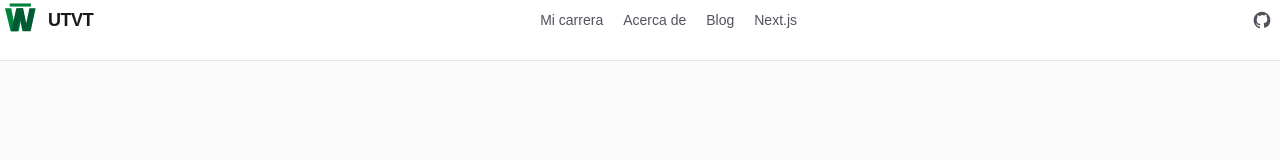
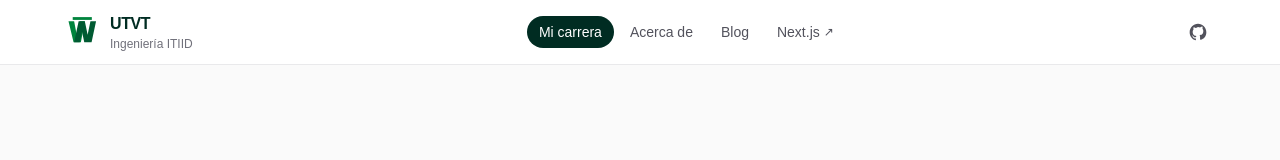
Before and after one commit to KikeGonRam/next-laboratorio, a Next.js app in the folder first-steps/: page / in a window 1280 px wide. Shown: the top 160 px of the page. Built offline with nearby package versions, Linux system fonts and the light colour scheme.

Commit message:
Correcion y mejorar

```diff
--- /dev/null
+++ b/first-steps/app/components/layout/Header.tsx
@@ -0,0 +1,49 @@
+import Link from "next/link";
+import Navigation from "@/app/components/utils/Navigation";
+
+function Header() {
+
+    return (
+        <header className="sticky top-0 z-50 border-b border-zinc-200/80 bg-white/85 px-6 backdrop-blur-md sm:px-10 lg:px-16">
+            <div className="mx-auto flex max-w-6xl flex-wrap items-center justify-between gap-x-6 gap-y-3 py-3 sm:h-16 sm:flex-nowrap sm:py-0">
+                <Link
+                    href="/"
+                    className="group flex items-center gap-2.5 rounded-md focus-visible:outline-2 focus-visible:outline-offset-4 focus-visible:outline-cyan-600"
+                    aria-label="UTVT, inicio"
+                >
+                    <svg
+                        className="h-9 w-9 transition-transform duration-200 group-hover:scale-105"
+                        viewBox="0 0 64 64"
+                        fill="none"
+                        xmlns="http://www.w3.org/2000/svg"
+                        aria-hidden="true"
+                    >
+                        <path d="M8 13H18L23 39L28 13H37L30 50H17L8 13Z" fill="#00843D" />
+                        <path d="M26 13H37L42 37L47 13H57L49 50H36L32 31L28 50H18L26 13Z" fill="#005A32" />
+                        <path d="M18 8H47" stroke="#00843D" strokeWidth="5" strokeLinecap="square" />
+                    </svg>
+                    <span className="leading-tight">
+                        <span className="block text-base font-bold tracking-tight text-emerald-950">UTVT</span>
+                        <span className="block text-xs font-medium text-zinc-500">Ingeniería ITIID</span>
+                    </span>
+                </Link>
+
+                <Navigation />
+
+                <a
+                    href="https://github.com/vercel/next.js/"
+                    target="_blank"
+                    rel="noopener noreferrer"
+                    className="inline-flex h-9 w-9 items-center justify-center rounded-full text-zinc-600 transition-colors hover:bg-zinc-100 hover:text-zinc-950 focus-visible:outline-2 focus-visible:outline-offset-2 focus-visible:outline-cyan-600"
+                    aria-label="Repositorio de GitHub (se abre en una pestaña nueva)"
+                >
+                    <svg className="h-5 w-5" viewBox="0 0 24 24" fill="currentColor" aria-hidden="true">
+                        <path fillRule="evenodd" d="M12 2C6.477 2 2 6.578 2 12.23c0 4.522 2.865 8.352 6.839 9.707.5.094.682-.22.682-.49 0-.24-.009-.877-.014-1.722-2.782.617-3.369-1.373-3.369-1.373-.455-1.184-1.11-1.5-1.11-1.5-.908-.637.069-.624.069-.624 1.004.073 1.532 1.056 1.532 1.056.892 1.566 2.34 1.114 2.91.852.091-.665.349-1.114.635-1.37-2.22-.26-4.555-1.14-4.555-5.073 0-1.12.39-2.035 1.03-2.753-.104-.26-.446-1.308.098-2.726 0 0 .84-.276 2.75 1.051A9.284 9.284 0 0 1 12 6.13a9.27 9.27 0 0 1 2.504.35c1.91-1.327 2.748-1.051 2.748-1.051.546 1.418.203 2.466.1 2.726.64.718 1.028 1.633 1.028 2.753 0 3.943-2.34 4.81-4.568 5.066.359.32.679.95.679 1.915 0 1.383-.012 2.498-.012 2.837 0 .273.18.59.688.489C19.14 20.578 22 16.75 22 12.23 22 6.578 17.523 2 12 2Z" clipRule="evenodd" />
+                    </svg>
+                </a>
+            </div>
+        </header>
+    );
+}
+
+export default Header;
--- a/first-steps/app/components/layout/header.tsx
+++ /dev/null
@@ -1,78 +0,0 @@
-import Link from "next/link";
-
-function Header() {
-  return (
-
-<header className="flex w-full flex-wrap items-center justify-between gap-x-6 gap-y-4 border-b border-zinc-200 pb-5 dark:border-zinc-800">
-            <Link
-                href="/"
-                className="group flex items-center gap-2 text-lg font-semibold tracking-tight text-zinc-900 dark:text-white"
-                aria-label="UTVT, inicio"
-            >
-                <svg
-                    className="h-10 w-10 transition-transform duration-200 group-hover:scale-105"
-                    viewBox="0 0 64 64"
-                    fill="none"
-                    xmlns="http://www.w3.org/2000/svg"
-                    role="img"
-                    aria-label="UTVT"
-                >
-                    <path
-                        d="M8 13H18L23 39L28 13H37L30 50H17L8 13Z"
-                        fill="#00843D"
-                    />
-
-                    <path
-                        d="M26 13H37L42 37L47 13H57L49 50H36L32 31L28 50H18L26 13Z"
-                        fill="#005A32"
-                    />
-
-                    <path
-                        d="M18 8H47"
-                        stroke="#00843D"
-                        strokeWidth="5"
-                        strokeLinecap="square"
-                    />
-                </svg>
-                <span>UTVT</span>
-            </Link>
-
-            <nav aria-label="Navegacion principal" className="order-3 w-full sm:order-0 sm:w-auto">
-                <ul className="flex items-center gap-5 overflow-x-auto text-sm font-medium text-zinc-600 dark:text-zinc-400">
-                    <li>
-                        <Link href="/">
-                            Mi carrera
-                        </Link>
-                    </li>
-                    <li>
-                        <Link href="/about">
-                            Acerca de
-                        </Link>
-                    </li>
-
-                    <li>
-                        <Link href="/blog">
-                            Blog
-                        </Link>
-                    </li>
-
-                    <li><a className="whitespace-nowrap transition-colors hover:text-cyan-600 dark:hover:text-cyan-400" href="https://nextjs.org/docs/app/getting-started/project-structure">Next.js</a></li>
-                </ul>
-            </nav>
-
-            <div className="flex items-center gap-2">
-                <a
-                    href="https://github.com/vercel/next.js/"
-                    className="inline-flex h-9 w-9 items-center justify-center rounded-md text-zinc-600 transition-colors hover:bg-zinc-100 hover:text-zinc-950 dark:text-zinc-400 dark:hover:bg-zinc-800 dark:hover:text-white"
-                    aria-label="Repositorio de GitHub"
-                >
-                    <svg className="h-5 w-5" viewBox="0 0 24 24" fill="currentColor" aria-hidden="true">
-                        <path fillRule="evenodd" d="M12 2C6.477 2 2 6.578 2 12.23c0 4.522 2.865 8.352 6.839 9.707.5.094.682-.22.682-.49 0-.24-.009-.877-.014-1.722-2.782.617-3.369-1.373-3.369-1.373-.455-1.184-1.11-1.5-1.11-1.5-.908-.637.069-.624.069-.624 1.004.073 1.532 1.056 1.532 1.056.892 1.566 2.34 1.114 2.91.852.091-.665.349-1.114.635-1.37-2.22-.26-4.555-1.14-4.555-5.073 0-1.12.39-2.035 1.03-2.753-.104-.26-.446-1.308.098-2.726 0 0 .84-.276 2.75 1.051A9.284 9.284 0 0 1 12 6.13a9.27 9.27 0 0 1 2.504.35c1.91-1.327 2.748-1.051 2.748-1.051.546 1.418.203 2.466.1 2.726.64.718 1.028 1.633 1.028 2.753 0 3.943-2.34 4.81-4.568 5.066.359.32.679.95.679 1.915 0 1.383-.012 2.498-.012 2.837 0 .273.18.59.688.489C19.14 20.578 22 16.75 22 12.23 22 6.578 17.523 2 12 2Z" clipRule="evenodd" />
-                    </svg>
-                </a>
-            </div>
-        </header>
-  );
-}
-
-export default Header;
--- /dev/null
+++ b/first-steps/app/components/utils/Navigation.tsx
@@ -0,0 +1,19 @@
+import NavigationLink from "@/app/components/utils/NavigationLink";
+import { navigationItems } from "@/app/data/navigation-items";
+
+function Navigation() {
+
+    return (
+        <nav aria-label="Navegación principal" className="order-3 -mx-6 w-[calc(100%+3rem)] overflow-x-auto px-6 sm:order-0 sm:mx-0 sm:w-auto sm:px-0">
+            <ul className="flex items-center gap-1 text-sm font-medium text-zinc-600">
+                {navigationItems.map((item) => (
+                    <li key={item.href}>
+                        <NavigationLink {...item} />
+                    </li>
+                ))}
+            </ul>
+        </nav>
+    );
+}
+
+export default Navigation;
--- /dev/null
+++ b/first-steps/app/components/utils/NavigationLink.tsx
@@ -0,0 +1,59 @@
+"use client";
+
+import Link from "next/link";
+import { usePathname } from "next/navigation";
+import type { NavigationItem } from "@/app/types/navigation";
+
+const baseClassName = `
+    inline-flex
+    items-center
+    gap-1
+    whitespace-nowrap
+    rounded-full
+    px-3
+    py-1.5
+    transition-colors
+    focus-visible:outline-2
+    focus-visible:outline-offset-2
+    focus-visible:outline-cyan-600
+`;
+
+function NavigationLink({ href, label, external }: NavigationItem) {
+
+    const pathname = usePathname();
+
+    if (external) {
+        return (
+            <a
+                href={href}
+                target="_blank"
+                rel="noopener noreferrer"
+                className={`${baseClassName} hover:bg-zinc-100 hover:text-emerald-800`}
+            >
+                {label}
+                <span aria-hidden="true" className="text-xs">↗</span>
+                <span className="sr-only">(se abre en una pestaña nueva)</span>
+            </a>
+        );
+    }
+
+    const isActive =
+        pathname === href ||
+        (href !== "/" && pathname.startsWith(`${href}/`));
+
+    const className = `
+        ${baseClassName}
+        ${isActive
+            ? "bg-emerald-950 text-white"
+            : "hover:bg-zinc-100 hover:text-emerald-800"
+        }
+    `;
+
+    return (
+        <Link href={href} className={className} aria-current={isActive ? "page" : undefined}>
+            {label}
+        </Link>
+    );
+}
+
+export default NavigationLink;
--- /dev/null
+++ b/first-steps/app/data/navigation-items.ts
@@ -0,0 +1,12 @@
+import type { NavigationItem } from "@/app/types/navigation";
+
+export const navigationItems: NavigationItem[] = [
+    { href: "/", label: "Mi carrera" },
+    { href: "/about", label: "Acerca de" },
+    { href: "/blog", label: "Blog" },
+    {
+        href: "https://nextjs.org/docs/app/getting-started/project-structure",
+        label: "Next.js",
+        external: true,
+    },
+];
--- a/first-steps/app/layout.tsx
+++ b/first-steps/app/layout.tsx
@@ -1,7 +1,7 @@
 import type { Metadata } from "next";
 import { Geist, Geist_Mono } from "next/font/google";
 import "./globals.css";
-import Header from "./components/layout/header";
+import Header from "@/app/components/layout/Header";
 
 const geistSans = Geist({
   variable: "--font-geist-sans",
--- /dev/null
+++ b/first-steps/app/types/navigation.ts
@@ -0,0 +1,5 @@
+export type NavigationItem = {
+    href: string;
+    label: string;
+    external?: boolean;
+};
```
